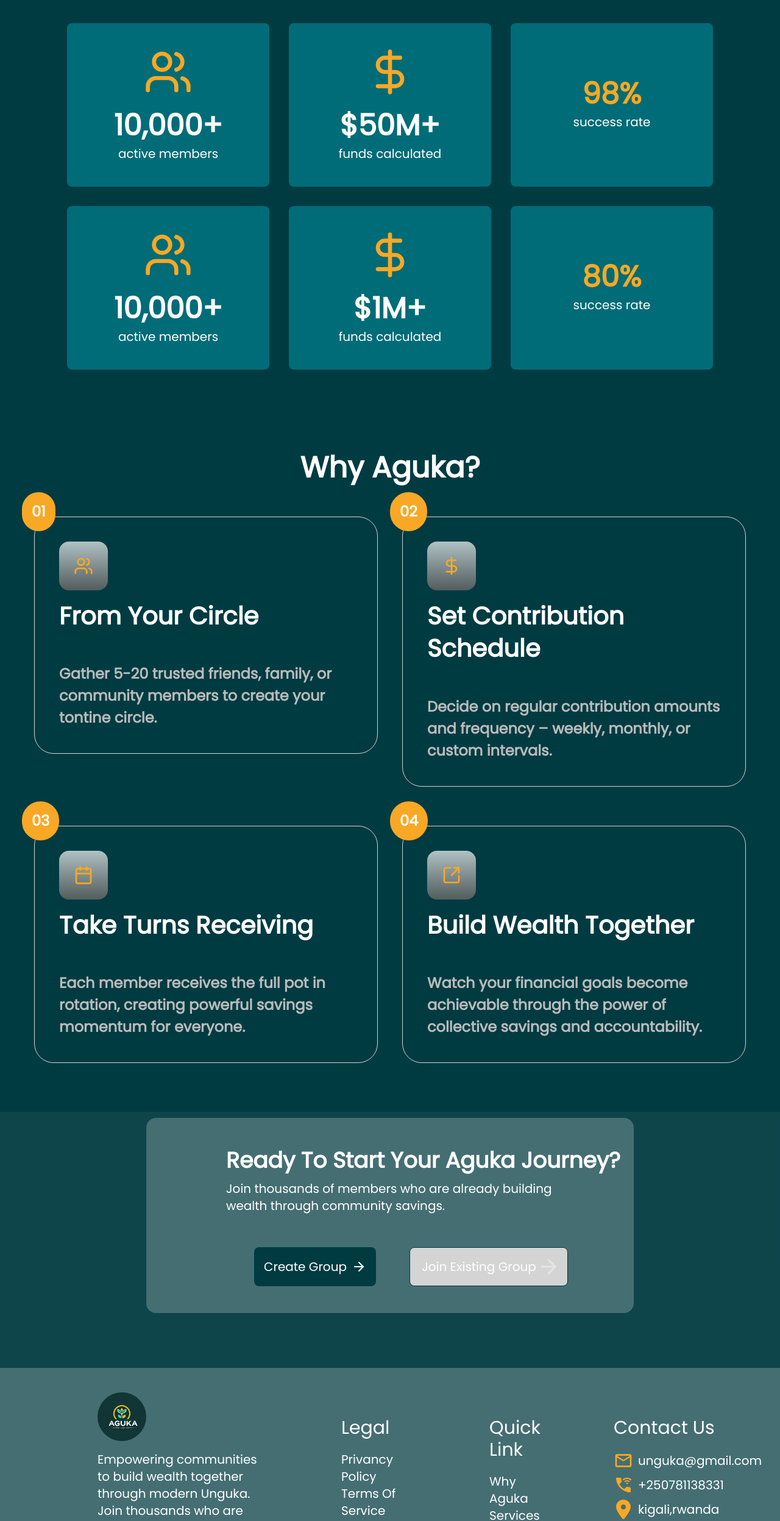
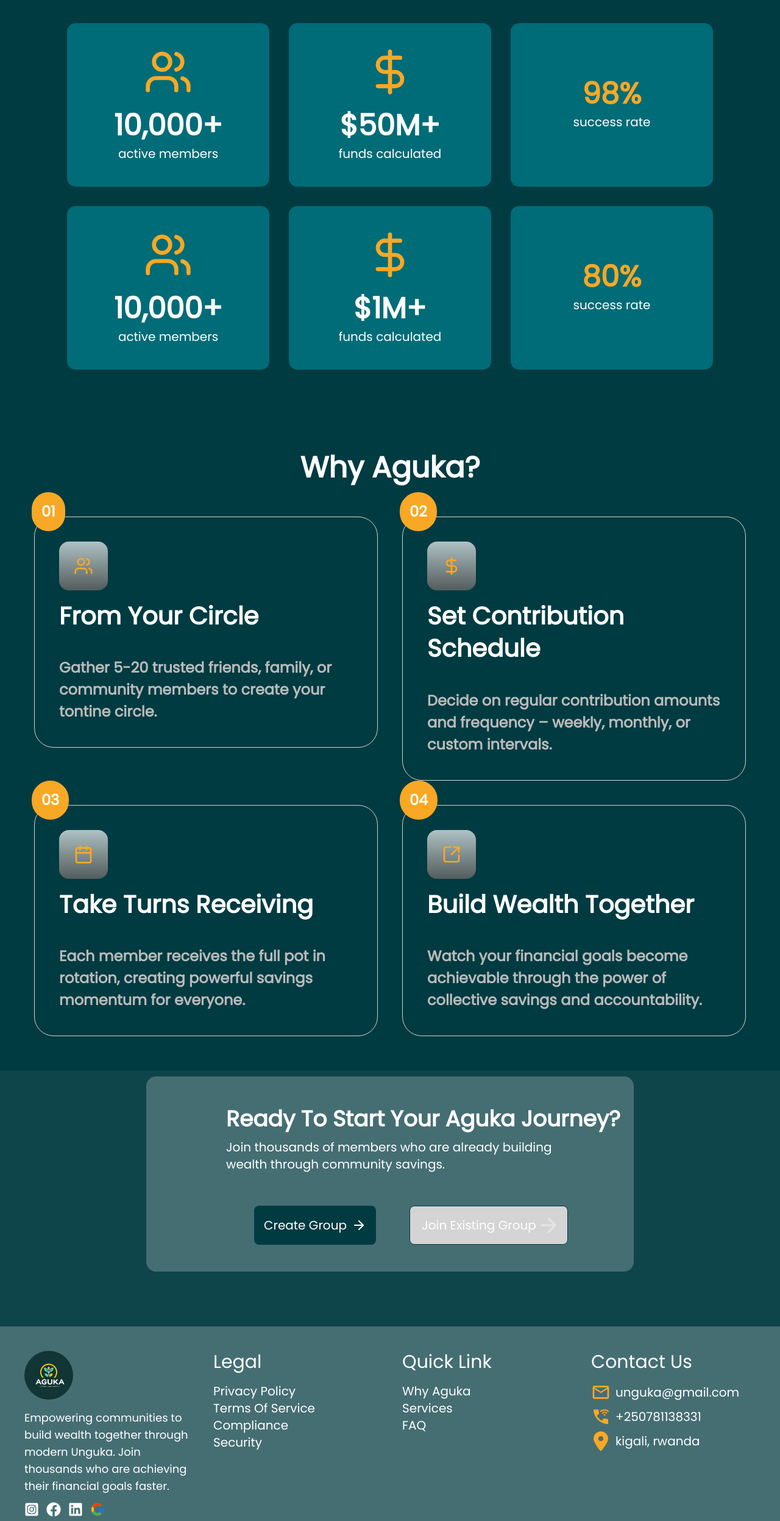
Before and after one commit to Solvit-Africa-Training-Center/Aguka-frontend, a React (Vite) app: page / in a window 1280 px wide. Shown: the part 962-3456 px from the top of the page at 61% size. Built offline with nearby package versions, Linux system fonts and the light colour scheme.

Commit message:
make change

```diff
--- a/src/components/About.tsx
+++ b/src/components/About.tsx
@@ -8,30 +8,31 @@ const About: React.FC = () => {
 
       <div className="grid w-full justify-between p-2 md:p-4">
         <div className="w-full space-y-4">
-          <div className="place-items-center ">
-            <h2 className="w-full  text-center text-3xl sm:text-2xl md:text-5xl font-semibold space-y-4 capitalize ">
+          <div className="place-items-center">
+            <h2 className="w-full text-center text-3xl md:text-5xl font-semibold capitalize">
               why aguka?
             </h2>
           </div>
 
-          <div className="grid grid-cols-1 md:grid-cols-2 w-full h-auto gap-6 md:gap-10 p-10 space-y-6">
+          {/* CARD GRID */}
+          <div className="grid grid-cols-1 lg:grid-cols-2 w-full h-auto gap-6 md:gap-10 p-6 sm:p-10">
             {/* Card 1 */}
-            <div className="w-full  h-auto  border-[#D4D4D4] relative">
-              <div className="absolute font-bold -top-10 -left-5">
-                <h1 className="text-white text-xl md:text-2xl p-2 md:p-4 rounded-full bg-[#F9A825]">
+            <div className="w-full h-auto border-[#D4D4D4] relative">
+              <div className="absolute font-bold -top-8 sm:-top-10 -left-4">
+                <h1 className="text-white text-xl md:text-2xl p-2 md:p-4 rounded-full bg-[#F9A825] ml-2 sm:ml-3">
                   01
                 </h1>
               </div>
-              <div className="w-full  rounded-4xl border border-[#D4D4D4] bg-[#003B42] p-10">
-                <div className="grid w-full  gap-4">
-                  <div className="w-16 h-16 md:w-20 md:h-20 rounded-2xl p-3 bg-gradient-to-b from-[#B0C2C4] to-[#545D5E] flex items-center justify-center">
+              <div className="w-full rounded-4xl border border-[#D4D4D4] bg-[#003B42] p-6 sm:p-8 md:p-10">
+                <div className="grid w-full gap-4">
+                  <div className="w-14 h-14 sm:w-16 sm:h-16 md:w-20 md:h-20 rounded-2xl p-3 bg-gradient-to-b from-[#B0C2C4] to-[#545D5E] flex items-center justify-center">
                     <Users className="size-6 md:size-8 text-secondary-300 font-extrabold" />
                   </div>
-                  <div className="grid gap-4 md:gap-[50px]">
-                    <h3 className="text-lg sm:text-2xl md:text-[40px] text-[#FFFF] font-semibold">
+                  <div className="grid gap-4 md:gap-[40px]">
+                    <h3 className="text-lg sm:text-2xl md:text-[32px] lg:text-[40px] font-semibold">
                       From Your Circle
                     </h3>
-                    <p className="font-medium md:font-semibold text-sm sm:text-base md:text-[24px] text-[#BABABA]">
+                    <p className="font-medium md:font-semibold text-sm sm:text-base md:text-[20px] lg:text-[24px] text-[#BABABA]">
                       Gather 5-20 trusted friends, family, or community members
                       to create your tontine circle.
                     </p>
@@ -41,22 +42,22 @@ const About: React.FC = () => {
             </div>
 
             {/* Card 2 */}
-            <div className="w-full  h-auto  border-[#D4D4D4] relative">
-              <div className="absolute font-bold -top-10 -left-5 ">
-                <h1 className="text-white text-xl md:text-2xl p-2 md:p-4 rounded-full bg-[#F9A825]">
+            <div className="w-full h-auto border-[#D4D4D4] relative">
+              <div className="absolute font-bold -top-8 sm:-top-10 -left-4">
+                <h1 className="text-white text-xl md:text-2xl p-2 md:p-4 rounded-full bg-[#F9A825] ml-2 sm:ml-3">
                   02
                 </h1>
               </div>
-              <div className="w-full  rounded-4xl border border-[#D4D4D4] bg-[#003B42] p-10">
-                <div className="grid w-full  gap-4">
-                  <div className="w-16 h-16 md:w-20 md:h-20 rounded-2xl p-3 bg-gradient-to-b from-[#B0C2C4] to-[#545D5E] flex items-center justify-center">
+              <div className="w-full rounded-4xl border border-[#D4D4D4] bg-[#003B42] p-6 sm:p-8 md:p-10">
+                <div className="grid w-full gap-4">
+                  <div className="w-14 h-14 sm:w-16 sm:h-16 md:w-20 md:h-20 rounded-2xl p-3 bg-gradient-to-b from-[#B0C2C4] to-[#545D5E] flex items-center justify-center">
                     <DollarSign className="size-6 md:size-8 text-secondary-300 font-extrabold" />
                   </div>
-                  <div className="grid gap-4 md:gap-[50px]">
-                    <h3 className="text-lg sm:text-2xl md:text-[40px] text-[#FFFF] font-semibold">
+                  <div className="grid gap-4 md:gap-[40px]">
+                    <h3 className="text-lg sm:text-2xl md:text-[32px] lg:text-[40px] font-semibold">
                       Set Contribution Schedule
                     </h3>
-                    <p className="font-medium md:font-semibold text-sm sm:text-base md:text-[24px] text-[#BABABA]">
+                    <p className="font-medium md:font-semibold text-sm sm:text-base md:text-[20px] lg:text-[24px] text-[#BABABA]">
                       Decide on regular contribution amounts and frequency –
                       weekly, monthly, or custom intervals.
                     </p>
@@ -66,22 +67,22 @@ const About: React.FC = () => {
             </div>
 
             {/* Card 3 */}
-            <div className="w-full  h-auto  border-[#D4D4D4] relative">
-              <div className="absolute font-bold -top-10 -left-5">
-                <h1 className="text-white text-xl md:text-2xl p-2 md:p-4 rounded-full bg-[#F9A825]">
+            <div className="w-full h-auto border-[#D4D4D4] relative">
+              <div className="absolute font-bold -top-8 sm:-top-10 -left-4">
+                <h1 className="text-white text-xl md:text-2xl p-2 md:p-4 rounded-full bg-[#F9A825] ml-2 sm:ml-3">
                   03
                 </h1>
               </div>
-              <div className="w-full  rounded-4xl border border-[#D4D4D4] bg-[#003B42] p-10">
-                <div className="grid w-full  gap-4">
-                  <div className="w-16 h-16 md:w-20 md:h-20 rounded-2xl p-3 bg-gradient-to-b from-[#B0C2C4] to-[#545D5E] flex items-center justify-center">
+              <div className="w-full rounded-4xl border border-[#D4D4D4] bg-[#003B42] p-6 sm:p-8 md:p-10">
+                <div className="grid w-full gap-4">
+                  <div className="w-14 h-14 sm:w-16 sm:h-16 md:w-20 md:h-20 rounded-2xl p-3 bg-gradient-to-b from-[#B0C2C4] to-[#545D5E] flex items-center justify-center">
                     <Calendar className="size-6 md:size-8 text-secondary-300 font-extrabold" />
                   </div>
-                  <div className="grid gap-4 md:gap-[50px]">
-                    <h3 className="text-lg sm:text-2xl md:text-[40px] text-[#FFFF] font-semibold">
+                  <div className="grid gap-4 md:gap-[40px]">
+                    <h3 className="text-lg sm:text-2xl md:text-[32px] lg:text-[40px] font-semibold">
                       Take Turns Receiving
                     </h3>
-                    <p className="font-medium md:font-semibold text-sm sm:text-base md:text-[24px] text-[#BABABA]">
+                    <p className="font-medium md:font-semibold text-sm sm:text-base md:text-[20px] lg:text-[24px] text-[#BABABA]">
                       Each member receives the full pot in rotation, creating
                       powerful savings momentum for everyone.
                     </p>
@@ -91,22 +92,22 @@ const About: React.FC = () => {
             </div>
 
             {/* Card 4 */}
-            <div className="w-full  h-auto  border-[#D4D4D4] relative">
-              <div className="absolute font-bold -top-10 -left-5">
-                <h1 className="text-white text-xl md:text-2xl p-2 md:p-4 rounded-full bg-[#F9A825]">
+            <div className="w-full h-auto border-[#D4D4D4] relative">
+              <div className="absolute font-bold -top-8 sm:-top-10 -left-4">
+                <h1 className="text-white text-xl md:text-2xl p-2 md:p-4 rounded-full bg-[#F9A825] ml-2 sm:ml-3">
                   04
                 </h1>
               </div>
-              <div className="w-full  rounded-4xl border border-[#D4D4D4] bg-[#003B42] p-10">
-                <div className="grid w-full  gap-4">
-                  <div className="w-16 h-16 md:w-20 md:h-20 rounded-2xl p-3 bg-gradient-to-b from-[#B0C2C4] to-[#545D5E] flex items-center justify-center">
+              <div className="w-full rounded-4xl border border-[#D4D4D4] bg-[#003B42] p-6 sm:p-8 md:p-10">
+                <div className="grid w-full gap-4">
+                  <div className="w-14 h-14 sm:w-16 sm:h-16 md:w-20 md:h-20 rounded-2xl p-3 bg-gradient-to-b from-[#B0C2C4] to-[#545D5E] flex items-center justify-center">
                     <SquareArrowOutUpRight className="size-6 md:size-8 text-secondary-300 font-extrabold" />
                   </div>
-                  <div className="grid gap-4 md:gap-[50px]">
-                    <h3 className="text-lg sm:text-2xl md:text-[40px] text-[#FFFF] font-semibold">
+                  <div className="grid gap-4 md:gap-[40px]">
+                    <h3 className="text-lg sm:text-2xl md:text-[32px] lg:text-[40px] font-semibold">
                       Build Wealth Together
                     </h3>
-                    <p className="font-medium md:font-semibold text-sm sm:text-base md:text-[24px] text-[#BABABA]">
+                    <p className="font-medium md:font-semibold text-sm sm:text-base md:text-[20px] lg:text-[24px] text-[#BABABA]">
                       Watch your financial goals become achievable through the
                       power of collective savings and accountability.
                     </p>
--- a/src/components/ContributionForm.tsx
+++ b/src/components/ContributionForm.tsx
@@ -4,12 +4,12 @@ import { BsCreditCardFill } from "react-icons/bs";
 
 import { useCreateContributionMeMutation } from "@services/api/ContributionApi";
 import type { PaymentMethod } from "types/Contribution";
-import SuccessContribution from "./SuccessContribution"; // ✅ Import the popup
+import SuccessContribution from "./SuccessContribution";
 
 const ContributionForm: React.FC = () => {
   const [amount, setAmount] = useState("");
   const [paymentMethod, setPaymentMethod] = useState<PaymentMethod>("bank");
-  const [showPopup, setShowPopup] = useState(false); // ✅ Popup state
+  const [showPopup, setShowPopup] = useState(false);
 
   const [createContributionMe, { isLoading, error }] =
     useCreateContributionMeMutation();
--- a/src/components/Footer.tsx
+++ b/src/components/Footer.tsx
@@ -10,20 +10,20 @@ import { Link } from "react-router-dom";
 
 const Footer = () => {
   return (
-    <div className="">
-      <div className="p-10 flex flex-col md:flex-row gap-10 font-poppins w-full text-white md:space-x-20 bg-[[#456E73]]">
+    <div className="w-full text-white font-poppins">
+      <div className="p-6 sm:p-10 flex flex-col md:flex-row gap-10 bg-[#456E73] w-full">
         {/* Logo + Description */}
-        <div className="md:ml-30 flex-1">
+        <div className="flex-1">
           <div>
             <img src={logo} alt="logo aguka" className="w-20 rounded-full" />
           </div>
-          <div className="w-full md:w-70 space-y-3 text-lg md:text-xl mt-4">
+          <div className="w-full mt-4 space-y-3 text-base sm:text-lg">
             <span>
               Empowering communities to build wealth together through modern
               Unguka. Join thousands who are achieving their financial goals
               faster.
             </span>
-            <div className="flex gap-3 text-2xl text-secondary-300 mt-3">
+            <div className="flex gap-3 text-xl sm:text-2xl mt-3">
               <FaInstagramSquare />
               <FaFacebook />
               <FaLinkedin />
@@ -33,60 +33,87 @@ const Footer = () => {
         </div>
 
         {/* Legal */}
-        <div className="flex flex-col capitalize mt-10 flex-1 ">
-          <h2 className="text-2xl md:text-3xl capitalize mb-5">legal</h2>
-          <Link to="/faq" className="text-lg md:text-xl hover:underline">
-            privancy policy
+        <div className="flex flex-col capitalize mt-6 md:mt-0 flex-1">
+          <h2 className="text-xl sm:text-2xl md:text-3xl mb-4">legal</h2>
+          <Link
+            to="/faq"
+            className="text-base sm:text-lg md:text-xl hover:underline"
+          >
+            privacy policy
           </Link>
-          <Link to="service" className="text-lg md:text-xl hover:underline">
+          <Link
+            to="service"
+            className="text-base sm:text-lg md:text-xl hover:underline"
+          >
             terms of service
           </Link>
-          <Link to="/" className="text-lg md:text-xl hover:underline">
+          <Link
+            to="/"
+            className="text-base sm:text-lg md:text-xl hover:underline"
+          >
             compliance
           </Link>
-          <Link to="/" className="text-lg md:text-xl hover:underline">
+          <Link
+            to="/"
+            className="text-base sm:text-lg md:text-xl hover:underline"
+          >
             security
           </Link>
         </div>
 
         {/* Quick Links */}
-        <div className="flex flex-col capitalize mt-10 flex-1">
-          <h2 className="text-2xl md:text-3xl capitalize mb-5">quick link</h2>
-          <a href="#about" className="text-lg md:text-xl hover:underline">
+        <div className="flex flex-col capitalize mt-6 md:mt-0 flex-1">
+          <h2 className="text-xl sm:text-2xl md:text-3xl mb-4">quick link</h2>
+          <a
+            href="#about"
+            className="text-base sm:text-lg md:text-xl hover:underline"
+          >
             why aguka
           </a>
-          <Link to="service" className="text-lg md:text-xl hover:underline">
+          <Link
+            to="service"
+            className="text-base sm:text-lg md:text-xl hover:underline"
+          >
             services
           </Link>
           <Link
             to="faq"
-            className="text-lg md:text-xl uppercase hover:underline">
+            className="text-base sm:text-lg md:text-xl uppercase hover:underline"
+          >
             faq
           </Link>
         </div>
 
         {/* Contact */}
-        <div className="flex flex-col mt-10 flex-1">
-          <h2 className="text-2xl md:text-3xl capitalize mb-5">contact us</h2>
+        <div className="flex flex-col mt-6 md:mt-0 flex-1">
+          <h2 className="text-xl sm:text-2xl md:text-3xl capitalize mb-4">
+            contact us
+          </h2>
           <div className="flex items-center gap-2 mb-2">
-            <MdOutlineMail className="text-secondary-300 size-6 md:size-8" />
-            <span className="text-lg md:text-xl">unguka@gmail.com</span>
+            <MdOutlineMail className="text-secondary-300 size-5 sm:size-6 md:size-8" />
+            <span className="text-base sm:text-lg md:text-xl">
+              unguka@gmail.com
+            </span>
           </div>
           <div className="flex items-center gap-2 mb-2">
-            <MdWifiCalling3 className="text-secondary-300 size-6 md:size-8" />
-            <span className="text-lg md:text-xl">+250781138331</span>
+            <MdWifiCalling3 className="text-secondary-300 size-5 sm:size-6 md:size-8" />
+            <span className="text-base sm:text-lg md:text-xl">
+              +250781138331
+            </span>
           </div>
           <div className="flex items-center gap-2">
-            <FaLocationDot className="text-secondary-300 size-6 md:size-8" />
-            <span className="text-lg md:text-xl">kigali,rwanda</span>
+            <FaLocationDot className="text-secondary-300 size-5 sm:size-6 md:size-8" />
+            <span className="text-base sm:text-lg md:text-xl">
+              kigali, rwanda
+            </span>
           </div>
         </div>
       </div>
 
       {/* Bottom Bar */}
-      <div className="w-full text-accent-200 p-15 relative  ">
-        <hr className="w-full md:w-300 mx-auto" />
-        <div className="text-xs md:text-sm text-center pt-6 capitalize">
+      <div className="w-full text-accent-200 p-6 sm:p-10">
+        <hr className="w-full sm:w-[300px] mx-auto" />
+        <div className="text-xs sm:text-sm text-center pt-4 sm:pt-6 capitalize">
           <span>
             &copy; 2025 Aguka. all rights reserved. Building Wealth through
             community.
--- a/src/components/KeyMetric.tsx
+++ b/src/components/KeyMetric.tsx
@@ -7,10 +7,8 @@ const KeyMetrics: React.FC = () => {
         Key Metrics
       </h2>
 
-      {/* Metrics Grid */}
-      <div className="grid grid-cols-1 sm:grid-cols-2 lg:grid-cols-3 gap-8 text-center">
-        {/* Card 1 */}
-        <div className="bg-[#006C77] rounded-md p-10 flex flex-col items-center justify-center">
+      <div className="grid grid-cols-1 sm:grid-cols-2 md:grid-cols-3 gap-8 text-center">
+        <div className="bg-[#006C77] rounded-xl p-10 flex flex-col items-center justify-center transition-transform hover:scale-105">
           <Users className="size-16 sm:size-20 mb-6 text-secondary-300" />
           <h2 className="text-3xl sm:text-4xl md:text-5xl font-black">
             10,000+
@@ -18,8 +16,7 @@ const KeyMetrics: React.FC = () => {
           <span className="mt-2 text-lg sm:text-xl">active members</span>
         </div>
 
-        {/* Card 2 */}
-        <div className="bg-[#006C77] rounded-md p-10 flex flex-col items-center justify-center">
+        <div className="bg-[#006C77] rounded-xl p-10 flex flex-col items-center justify-center transition-transform hover:scale-105">
           <DollarSign className="size-16 sm:size-20 mb-6 text-secondary-300" />
           <h2 className="text-3xl sm:text-4xl md:text-5xl font-black uppercase">
             $50m+
@@ -27,8 +24,7 @@ const KeyMetrics: React.FC = () => {
           <span className="mt-2 text-lg sm:text-xl">funds calculated</span>
         </div>
 
-        {/* Card 3 */}
-        <div className="bg-[#006C77] rounded-md p-10 flex flex-col items-center justify-center">
+        <div className="bg-[#006C77] rounded-xl p-10 flex flex-col items-center justify-center transition-transform hover:scale-105">
           <h2 className="text-3xl sm:text-4xl md:text-5xl font-black uppercase text-secondary-300">
             98%
           </h2>
@@ -36,7 +32,7 @@ const KeyMetrics: React.FC = () => {
         </div>
 
         {/* Card 4 */}
-        <div className="bg-[#006C77] rounded-md p-10 flex flex-col items-center justify-center">
+        <div className="bg-[#006C77] rounded-xl p-10 flex flex-col items-center justify-center transition-transform hover:scale-105">
           <Users className="size-16 sm:size-20 mb-6 text-secondary-300" />
           <h2 className="text-3xl sm:text-4xl md:text-5xl font-black uppercase">
             10,000+
@@ -45,7 +41,7 @@ const KeyMetrics: React.FC = () => {
         </div>
 
         {/* Card 5 */}
-        <div className="bg-[#006C77] rounded-md p-10 flex flex-col items-center justify-center">
+        <div className="bg-[#006C77] rounded-xl p-10 flex flex-col items-center justify-center transition-transform hover:scale-105">
           <DollarSign className="size-16 sm:size-20 mb-6 text-secondary-300" />
           <h2 className="text-3xl sm:text-4xl md:text-5xl font-black uppercase">
             $1m+
@@ -54,7 +50,7 @@ const KeyMetrics: React.FC = () => {
         </div>
 
         {/* Card 6 */}
-        <div className="bg-[#006C77] rounded-md p-10 flex flex-col items-center justify-center">
+        <div className="bg-[#006C77] rounded-xl p-10 flex flex-col items-center justify-center transition-transform hover:scale-105">
           <h2 className="text-3xl sm:text-4xl md:text-5xl font-black uppercase text-secondary-300">
             80%
           </h2>
--- a/src/components/NavBar.tsx
+++ b/src/components/NavBar.tsx
@@ -30,7 +30,7 @@ const NavBar: React.FC = () => {
           </div>
 
           {/* Desktop Navigation */}
-          <div className="hidden  md:flex items-center space-x-20">
+          <div className="hidden  sm:flex items-center space-x-20">
             <div className="flex space-x-10 font-bold">
               <a href="/">Why Aguka</a>
               <NavLink to="service" className="capitalize">
@@ -60,7 +60,7 @@ const NavBar: React.FC = () => {
           </div>
 
           <button
-            className="lg:hidden md:hidden text-white mr-2"
+            className="sm:hidden md:hidden text-white mr-2"
             onClick={() => setIsOpen(!isOpen)}
           >
             {isOpen ? <X size={28} /> : <Menu size={28} />}
```
